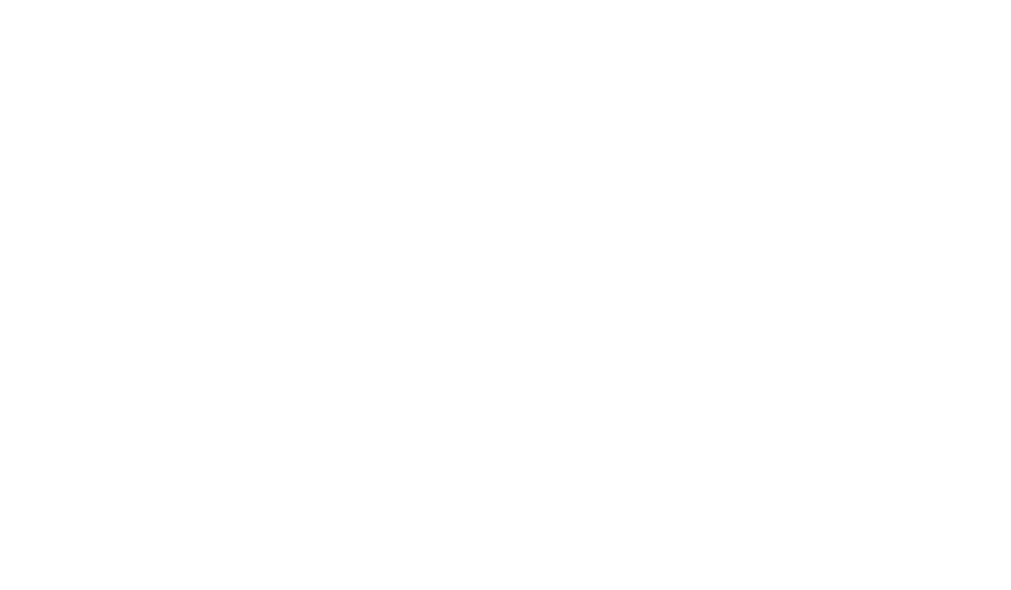
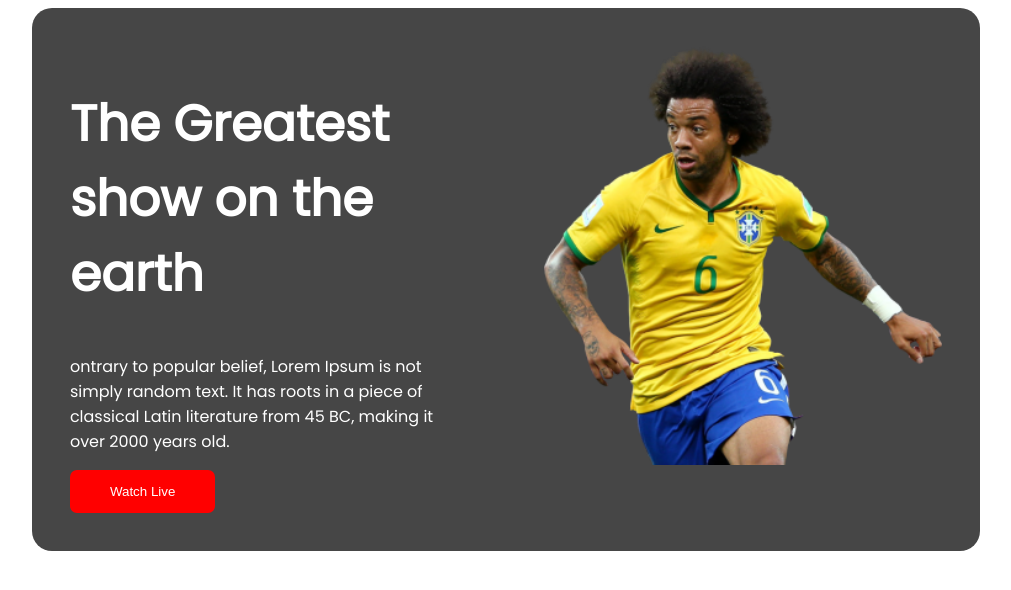
Before and after one commit to TahsinEthun/world-cup-website, a plain HTML site: page index.html in a window 1280 px wide. Shown: the whole page, without its empty margins (134-1145 px from the left). Drawn offline with Linux system fonts and the light colour scheme.

Commit message:
second commit

```diff
--- a/index.html
+++ b/index.html
@@ -1,20 +1,37 @@
 <!DOCTYPE html>
 <html lang="en">
+
 <head>
     <meta charset="UTF-8">
     <meta http-equiv="X-UA-Compatible" content="IE=edge">
     <meta name="viewport" content="width=device-width, initial-scale=1.0">
     <title>World cup website</title>
     <link rel="stylesheet" href="styles/style.css">
+    <link rel="preconnect" href="https://fonts.googleapis.com">
+    <link rel="preconnect" href="https://fonts.gstatic.com" crossorigin>
+    <link href="https://fonts.googleapis.com/css2?family=Courgette&family=Poppins&display=swap" rel="stylesheet">
 </head>
+
 <body>
     <!-- header start -->
-    <header>
-     <div class="container">
-
-     </div>
-    </header>
+    <header class="head">
+        <section class="container">
+            <div class="banner-text banner">
+                <h1>The Greatest <br>
+                    show on the <br>
+                    earth</h1>
+                <p>ontrary to popular belief, Lorem Ipsum is not simply
+                    random text. It has roots in a piece of classical Latin literature
+                    from 45 BC, making it over 2000 years old.</p>
+                <button class="btn">Watch Live</button>
+            </div>
+            <div class="banner-img banner">
+                <img src="images/Banner Image.png" alt="error loading image">
+            </div>
+        </section>
     <!-- header end -->
 
+
 </body>
+
 </html>
--- a/styles/style.css
+++ b/styles/style.css
@@ -0,0 +1,70 @@
+/* header section */
+.head{
+    display: flex;
+    justify-content: center;
+    align-items: center;
+}
+.container{
+    display: flex;
+    border-radius: 20px;
+    width: 75%;
+    margin-bottom: 50px;
+    background-color: rgb(70, 70, 70);
+}
+
+h1{
+    font-size: 50px;
+    color: white;
+}
+.banner{
+    width: 50%;
+    padding: 4%;
+}
+.banner p{
+    color: white;
+}
+.banner-img img{
+    width: 100%;
+}
+
+/* menu */
+
+.menu{
+    background-color: blue;
+    width: 20%;
+}
+.menu-text{
+    padding: 15px 15px;
+    margin: 10px 0px;
+}
+
+
+
+
+
+
+
+
+
+
+
+
+
+
+
+
+
+
+
+/* utility classes */
+body{
+  font-family: 'Courgette', cursive;
+font-family: 'Poppins', sans-serif;
+}
+.btn{
+    padding: 14px 40px;
+    border-radius: 7px;
+    background-color: red;
+    color: white;
+    border: none;
+}
```
Also changed, not shown: images/Banner Image.png (added), images/Blog Image.png (added), images/Chat Icon.png (added), images/Flag.png (added), images/Time Icon.png (added), images/germany Flag.png (added).
